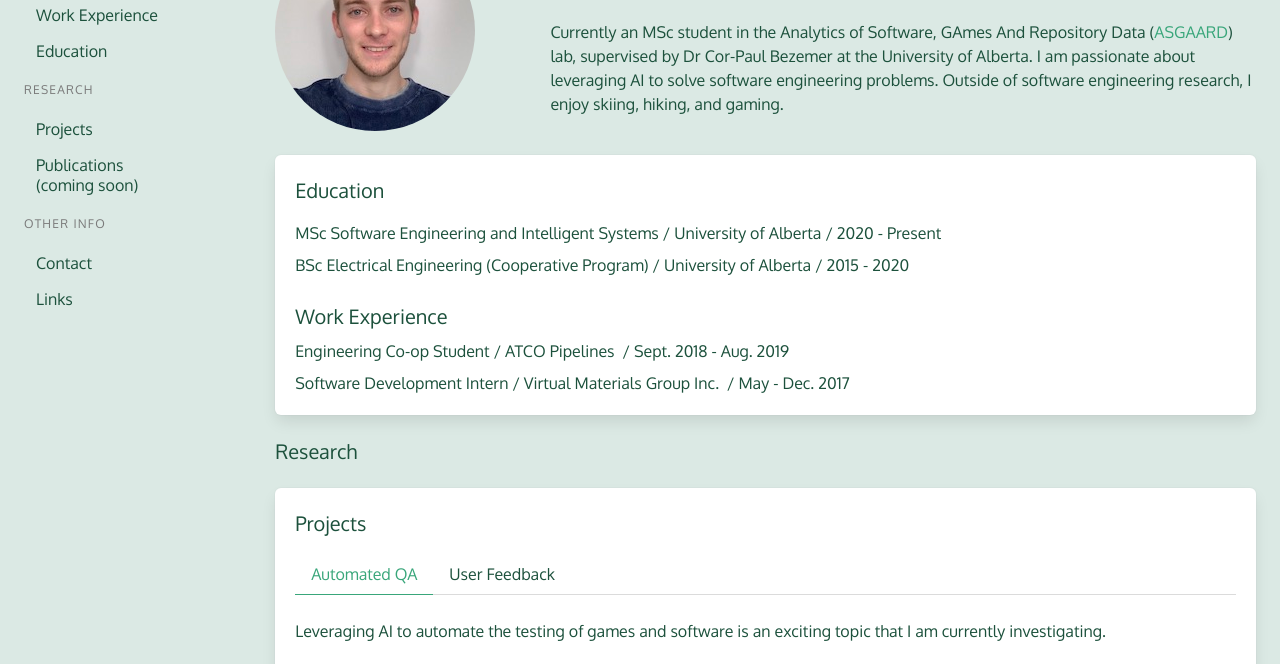
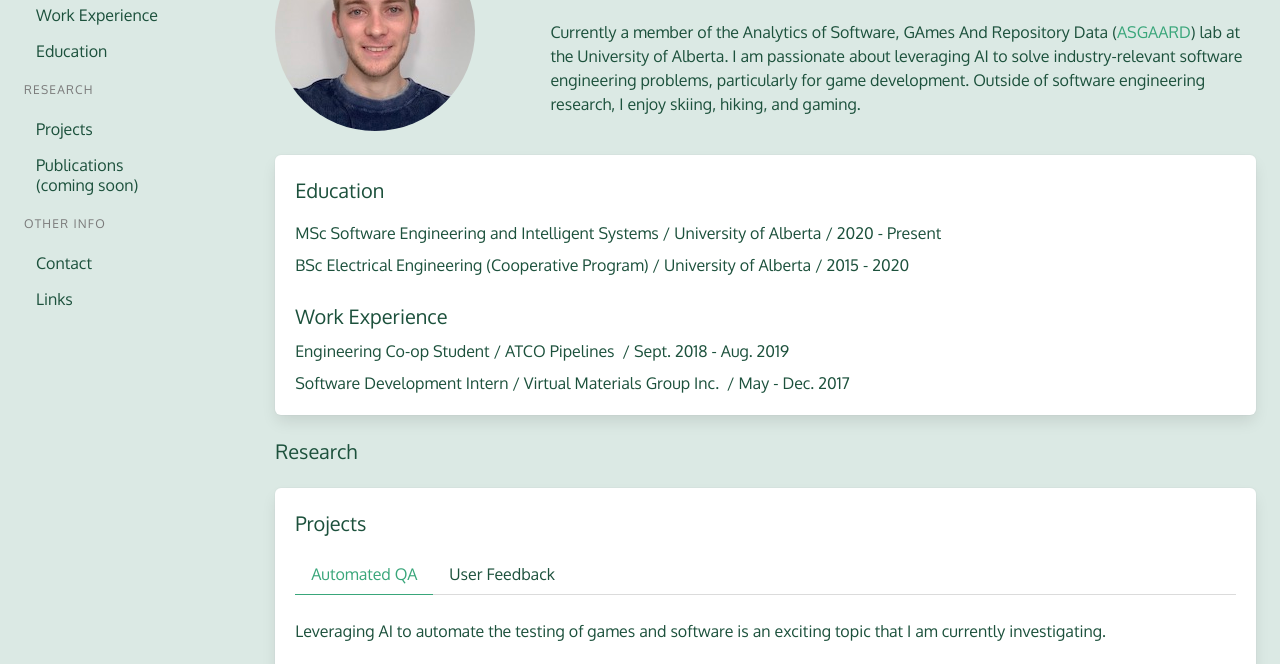
Before and after one commit to finascarr/finascarr.github.io, a website: page index.html in a window 1280 px wide. Shown: the part 117-781 px from the top of the page. Drawn offline with nearby package versions, Linux system fonts and the light colour scheme.

Commit message:
Update profile description

```diff
--- a/index.html
+++ b/index.html
@@ -77,10 +77,11 @@
                 MSc Student in Software Engineering and Intelligent Systems
               </p>
               <p>
-                Currently an MSc student in the Analytics of Software, GAmes And Repository Data
-                (<a href='https://asgaard.ece.ualberta.ca/' target='_blank'>ASGAARD</a>) lab,
-                supervised by Dr Cor-Paul Bezemer at the University of Alberta.
-                I am passionate about leveraging AI to solve software engineering problems.
+                Currently a member of the Analytics of Software, GAmes And Repository Data
+                (<a href='https://asgaard.ece.ualberta.ca/' target='_blank'>ASGAARD</a>) lab
+                at the University of Alberta.
+                I am passionate about leveraging AI to solve industry-relevant software engineering problems,
+                particularly for game development.
                 Outside of software engineering research, I enjoy skiing, hiking, and gaming.
               </p>
             </div>
```
